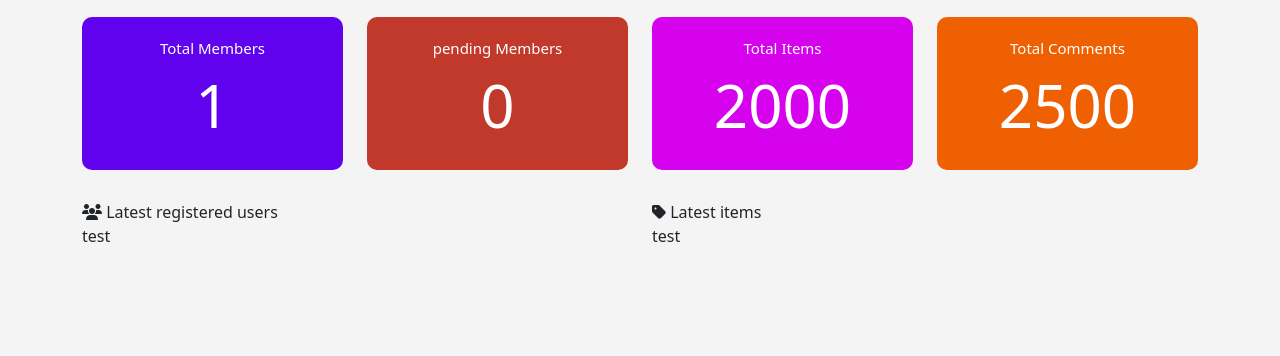
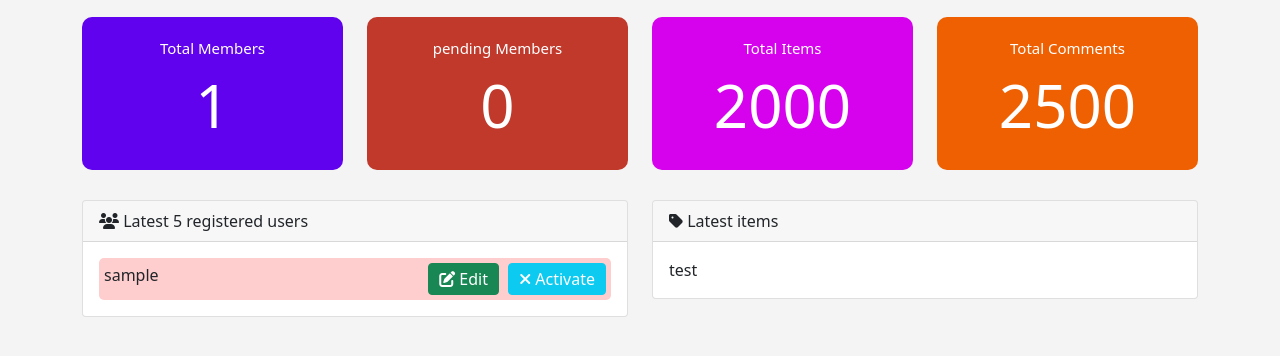
Before and after one commit to Albashiry/eCommerce-PHP, a PHP site: page /dashboard.php in a window 1280 px wide. Shown: the part 185-541 px from the top of the page. Run offline with PHP 8.4, Linux system fonts and the light colour scheme; the visitor is signed in with stand-in values (Sample User, id 1); tables that the repository leaves empty or names only in its code hold one stand-in row (values such as "Sample post"); data that the repository does not hold is empty.

Commit message:
dashboard get latest users

```diff
--- a/admin/dashboard.php
+++ b/admin/dashboard.php
@@ -5,6 +5,9 @@
   $pageTitle = 'Dashboard';
 
   include 'init.php';
+
+  $latestUsers = 5; // specify number of lateset users to show in the card
+  $latest      = getLatest("*", 'users', 'userID', $latestUsers); // get latest users' array
   ?>
   <!-- // start dashboard page -->
   <div class="home-stats">
@@ -14,12 +17,16 @@
         <div class="col-md-3">
           <div class="stat st-members">
             Total Members
-            <span><a href="members.php"><?= countItems('userID', 'users')?></a></span>
+            <span><a href="members.php">
+                <?= countItems('userID', 'users') ?>
+              </a></span>
           </div>
         </div>
         <div class="col-md-3">
           <div class="stat st-pending">pending Members
-            <span><a href="members.php?do=manage&page=pending"><?= checkCount('regStatus', 'users', 0)?></a></span>
+            <span><a href="members.php?do=manage&page=pending">
+                <?= checkCount('regStatus', 'users', 0) ?>
+              </a></span>
           </div>
         </div>
         <div class="col-md-3">
@@ -39,22 +46,39 @@
     <div class="container">
       <div class="row">
         <div class="col-sm-6">
-          <div class="panel panel-default">
-            <div class="panel-header">
-              <i class="fa fa-users"></i> Latest registered users
+          <div class="card card-default">
+            <div class="card-header">
+              <i class="fa fa-users"></i> Latest
+              <?= $latestUsers; ?> registered users
             </div>
-            <div class="panel-body">
-              test
+            <div class="card-body">
+              <ul class="list-unstyled latest-users">
+                <?php foreach ($latest as $user) {
+                  echo
+                    "<li class='d-flex justify-content-between'>
+                      $user[username]
+                      <div>
+                      <a href='members.php?do=edit&userID=$user[userID]'>
+                        <span class='btn btn-success'>
+                          <i class='fa fa-edit'></i> Edit
+                        </span>
+                      </a>";
+                  if ($user['regStatus'] == 0) {
+                    echo "<a href='members.php?do=activate&userID=$user[userID]' class='btn btn-info activate'><i class='fa fa-close'></i> Activate</a>";
+                  }
+                  echo "</div></li>";
+                } ?>
+              </ul>
             </div>
           </div>
         </div>
 
         <div class="col-sm-6">
-          <div class="panel panel-default">
-            <div class="panel-header">
+          <div class="card card-default">
+            <div class="card-header">
               <i class="fa fa-tag"></i> Latest items
             </div>
-            <div class="panel-body">
+            <div class="card-body">
               test
             </div>
           </div>
--- a/admin/includes/functions/functions.php
+++ b/admin/includes/functions/functions.php
@@ -103,3 +103,22 @@
   $stmt->execute(array($value));
   return $stmt->rowCount();
 }
+
+
+/* Get latest records function v1.0
+ * function to get latest items from database [users | items | commants]
+ *   $column => field to select
+ *   $table => the table to choose from
+ *   $order => the DESC ordering field
+ *   $limit => limit records to get
+ *
+ *  returns array of results
+ * */
+function getLatest($columns, $table, $order, $limit = 5) {
+  global $con;
+
+  $stmt = $con->prepare("SELECT $columns FROM $table ORDER BY $order DESC LIMIT $limit");
+  $stmt->execute();
+  $rows = $stmt->fetchAll();
+  return $rows;
+}
--- a/admin/layout/css/backend.css
+++ b/admin/layout/css/backend.css
@@ -76,31 +76,64 @@
   color: #FFF;
   border-radius: 10px;
 }
-.home-stats .stat a{
+
+.home-stats .stat a {
   color: #FFF;
   text-decoration: none;
 }
-.home-stats .stat a:hover{}
+
+.home-stats .stat a:hover {}
+
 .home-stats .stat span {
   display: block;
   font-size: 60px;
 }
 
-.home-stats .st-members{
+.home-stats .st-members {
   background-color: #6002ee;
 }
-.home-stats .st-pending{
+
+.home-stats .st-pending {
   background-color: #c0392b;
 }
-.home-stats .st-items{
+
+.home-stats .st-items {
   background-color: #d602ee;
 }
-.home-stats .st-comments{
+
+.home-stats .st-comments {
   background-color: #ee6002;
 }
 
 .latest {
   margin-top: 30px;
+}
+
+.latest-users {
+  margin-bottom: 0;
+}
+
+.latest li {
+  padding: 5px;
+  border-radius: 5px;
+}
+
+.latest li:nth-child(odd) {
+  background-color: rgba(250, 5, 5, 0.2);
+}
+
+.latest li:nth-child(even) {
+  background-color: rgba(5, 5, 250, 0.2);
+}
+
+.latest-users .btn-success,
+.latest-users .btn-info {
+  padding: 3px 10px;
+}
+
+.latest-users a {
+  color: #FFF;
+  text-decoration: none;
 }
 
 /* end dashboard edits */
@@ -136,6 +169,10 @@
 .main-table .btn {
   padding: 3px 10px;
 }
-.activate{margin-left: 5px;}
+
+.activate {
+  margin-left: 5px;
+  color: #FFF;
+}
 
 /* end members page */
```
